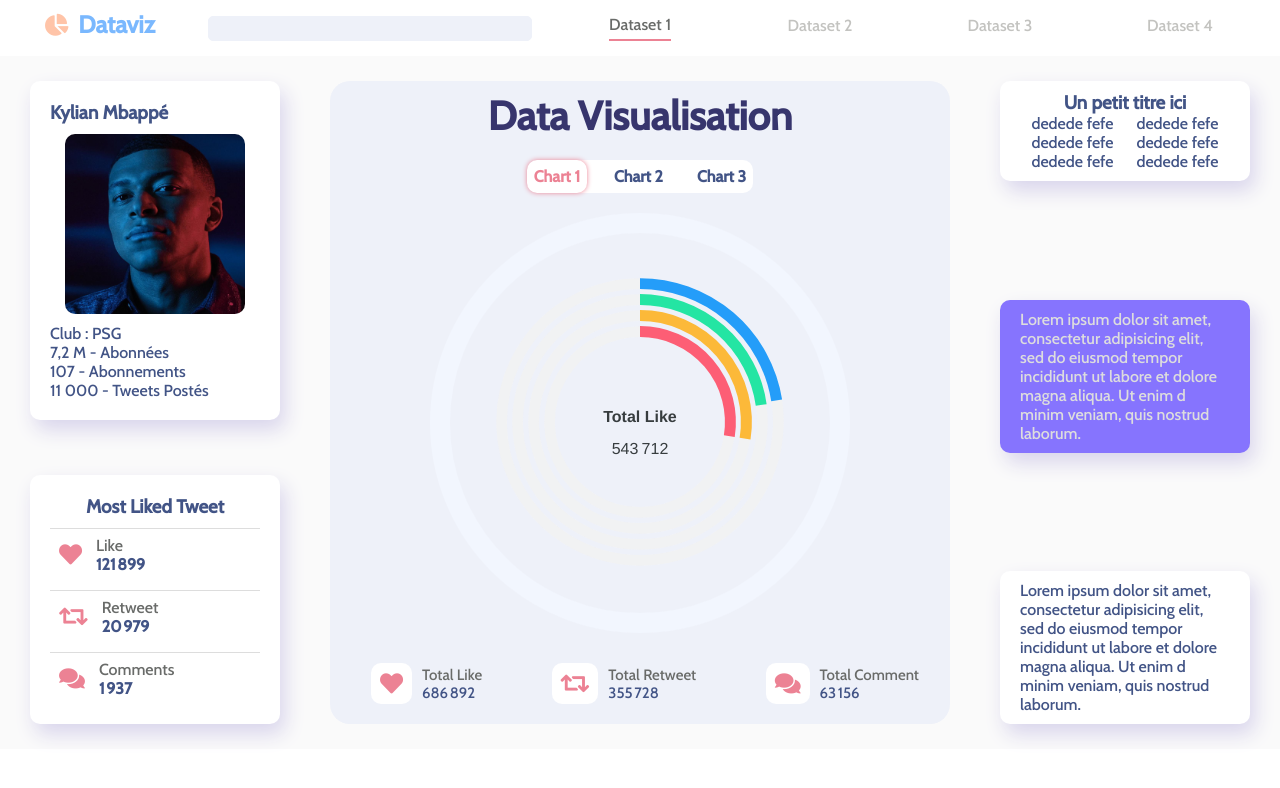
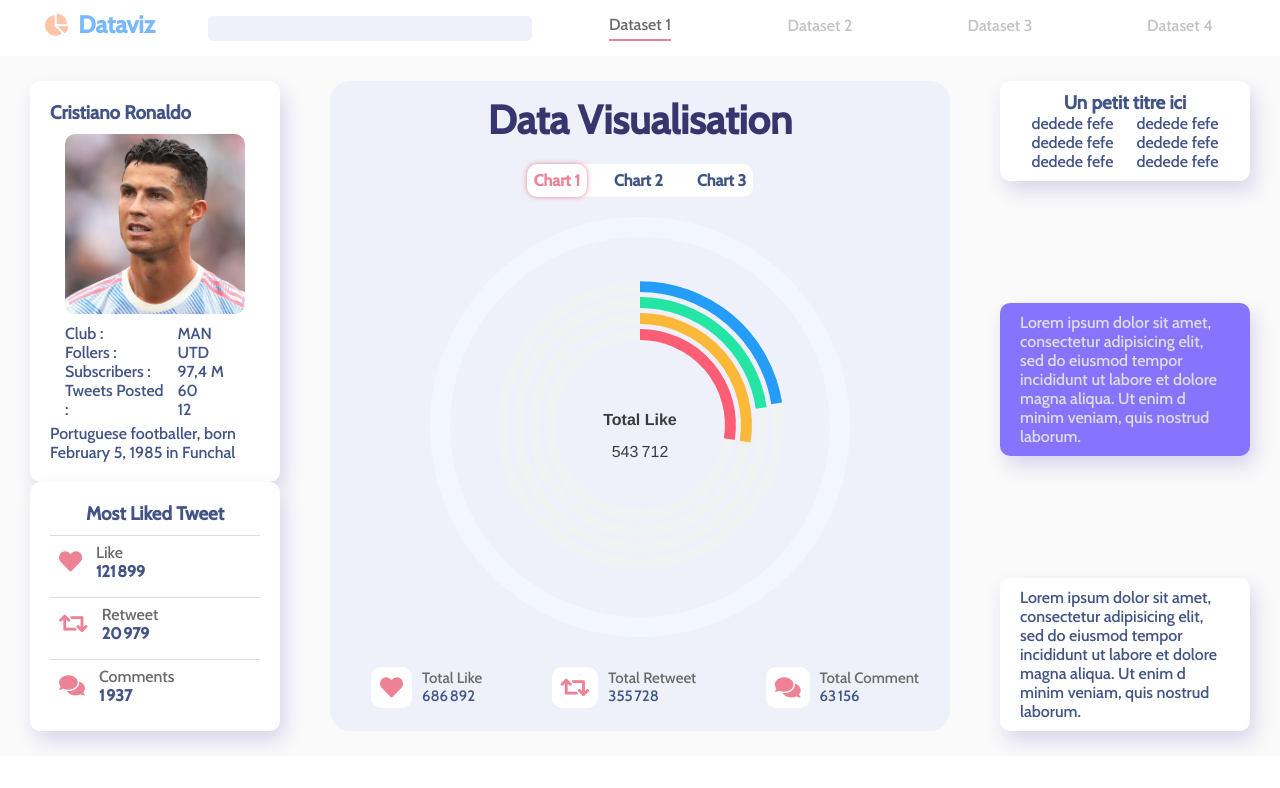
Before and after one commit to Powarox/Front-TwitterDataviz, a Vue app: page /#/ in a window 1280 px wide. Shown: the top 788 px of the page. Built offline with nearby package versions, Linux system fonts and the light colour scheme.

Commit message:
Upgrade SlideBarLeft ok

```diff
--- a/src/components/slidebar/SlideBarLeft.vue
+++ b/src/components/slidebar/SlideBarLeft.vue
@@ -1,17 +1,25 @@
 <template lang="html">
     <div id="slideBarRight">
         <div class="slide description">
-            <h3>Kylian Mbappé</h3>
-            <img src="../../assets/dataset1.png" alt="Portrait Twitter Account">
-            <div class="">
-                <p>Club : PSG</p>
-                <!-- <p>Abonnées : 7,2 M</p>
-                <p>Abonnements : 107</p>
-                <p>Total Tweet : 11 000</p> -->
-                <p>7,2 M - Abonnées</p>
-                <p>107 - Abonnements</p>
-                <p>11 000 - Tweets Postés</p>
+            <h3>{{ this.description.title}}</h3>
+            <img :src="getImgUrl(this.description.img)" alt="Portrait Twitter Account">
+            <!-- <img src="../../assets/dataset2.png" alt="Portrait Twitter Account"> -->
+            <!-- <img src="../../assets/dataset3.png" alt="Portrait Twitter Account"> -->
+            <div class="bottom">
+                <div class="item">
+                    <p>Club : </p>
+                    <p>Follers :</p>
+                    <p>Subscribers :</p>
+                    <p>Tweets Posted :</p>
+                </div>
+                <div class="item">
+                    <p>{{ this.description.club}}</p>
+                    <p>{{ this.description.followers}}</p>
+                    <p>{{ this.description.sub}}</p>
+                    <p>{{ this.totalCount.Tweet.toLocaleString('fr-FR')}}</p>
+                </div>
             </div>
+            <p>{{ this.description.text }}</p>
         </div>
         <div class="slide tweet">
             <h3>Most Liked Tweet</h3>
@@ -54,7 +62,16 @@
 <script>
     export default {
         name: 'SlideBarRight',
-        props: ['tweetMaxLike', 'tweetMaxRetweet', 'tweetMaxComment'],
+        props: ['description', 'totalCount', 'tweetMaxLike', 'tweetMaxRetweet', 'tweetMaxComment'],
+        methods: {
+            getImgUrl(pic) {
+                console.log(pic);
+                return require('../../assets/' + pic + '.png');
+            },
+        },
+        computed: {
+
+        }
     }
 </script>
 
@@ -81,6 +98,13 @@
         margin: 10px auto;
         display: flex;
         border-radius: 10px;
+    }
+
+    .description .bottom {
+        margin: 0 15px 5px;
+        display: flex;
+        justify-content: space-between;
+        gap: 10px;
     }
 
     .tweet {
--- a/src/views/Dataset1.vue
+++ b/src/views/Dataset1.vue
@@ -1,6 +1,8 @@
 <template lang="html">
     <div id="dataset1">
         <SlideBarLeft
+            :description="description"
+            :total-count="totalCount()"
             :tweet-max-like="tweetMaxLike()"
             :tweet-max-retweet="tweetMaxRetweet()"
             :tweet-max-comment="tweetMaxComment()"/>
@@ -55,6 +57,33 @@
                 chart1: true,
                 chart2: false,
                 chart3: false,
+
+                // description: {
+                //     'title': 'Kylian Mbappé',
+                //     'img': 'dataset1',
+                //     'club': 'PSG',
+                //     'followers': '7,2 M',
+                //     'sub': '107',
+                //     'text': 'French footballer, born December 20, 1998 in Paris',
+                // },
+
+                description: {
+                    'title': 'Cristiano Ronaldo',
+                    'img': 'dataset2',
+                    'club': 'MAN UTD',
+                    'followers': '97,4 M',
+                    'sub': '60',
+                    'text': 'Portuguese footballer, born February 5, 1985 in Funchal',
+                },
+
+                // description: {
+                //     'title': 'Neymar Jr',
+                //     'img': 'dataset3',
+                //     'club': 'PSG',
+                //     'followers': '9 M',
+                //     'sub': '631',
+                //     'text': 'Brazilian footballer, born February 5, 1992 in Mogi Cruzes',
+                // }
             }
         },
         methods: {
@@ -78,7 +107,7 @@
                     this.chart2 = false;
                     this.chart3 = true;
                 }
-            }
+            },
         },
         computed: {
             emoji() {
@@ -136,7 +165,7 @@
     .center .switchCharts h4 {
         padding: 7px;
         border-radius: 10px;
-        /* box-shadow: 0 0 10px #CCC; */
+        /* box-shadow:  0 0 3px #CCC; */
         transition: 0.4s;
         cursor: pointer;
     }
```
Also changed, not shown: src/assets/dataset2.png (added), src/assets/dataset3.png (added).
